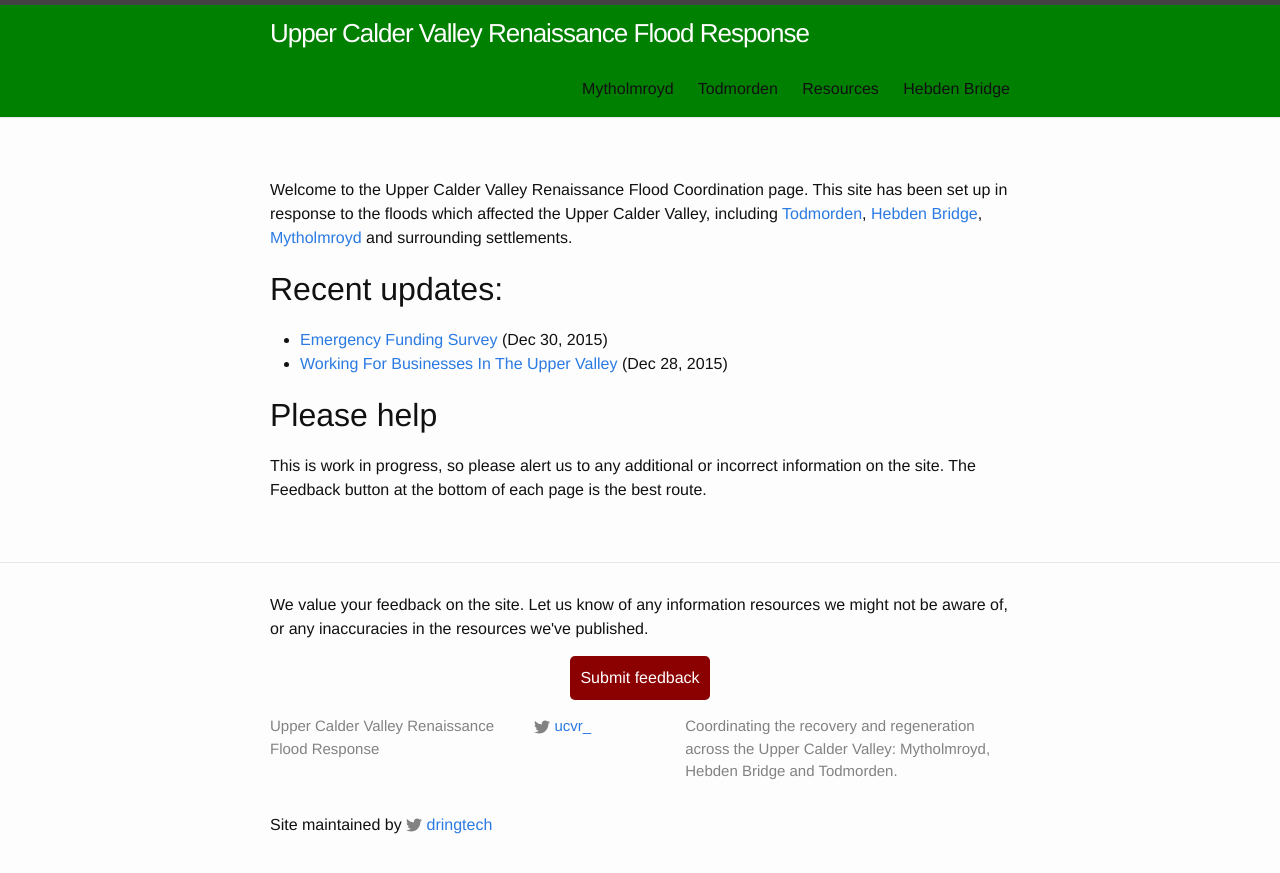
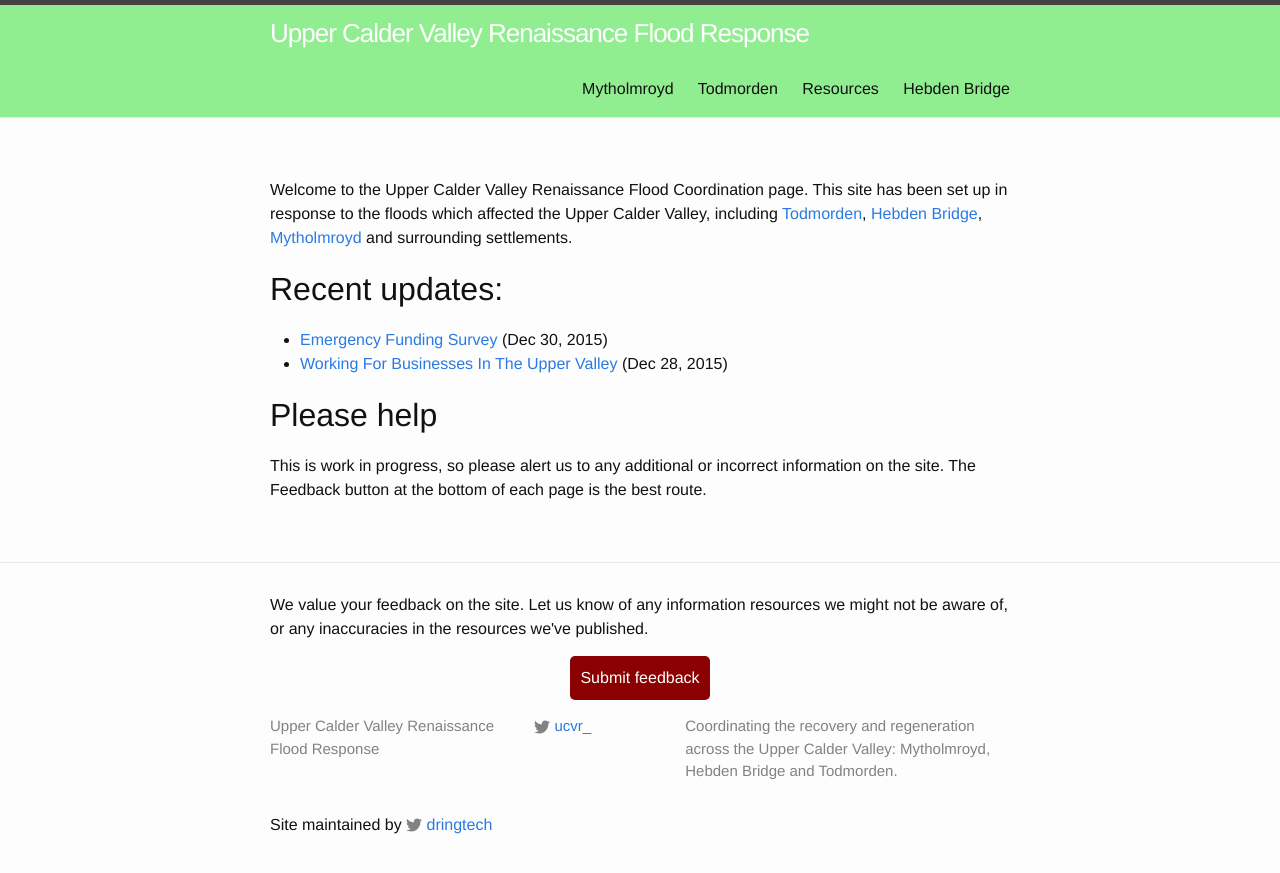
Before and after one commit to dringtech/ucvr-flood-info, a Jekyll site: the page built from index.md, in a window 1280 px wide. Shown: the top 873 px of the page. Built offline with Jekyll 4.4.1, drawn with Linux system fonts in a browser that asks for light colours.

Commit message:
Set header background to light green

```diff
--- a/_sass/_custom.scss
+++ b/_sass/_custom.scss
@@ -25,7 +25,7 @@ a.button {
 }
 
 .site-header {
-  background: green;
+  background: lightgreen;
   color: white;
   a {
     color: white;
```
